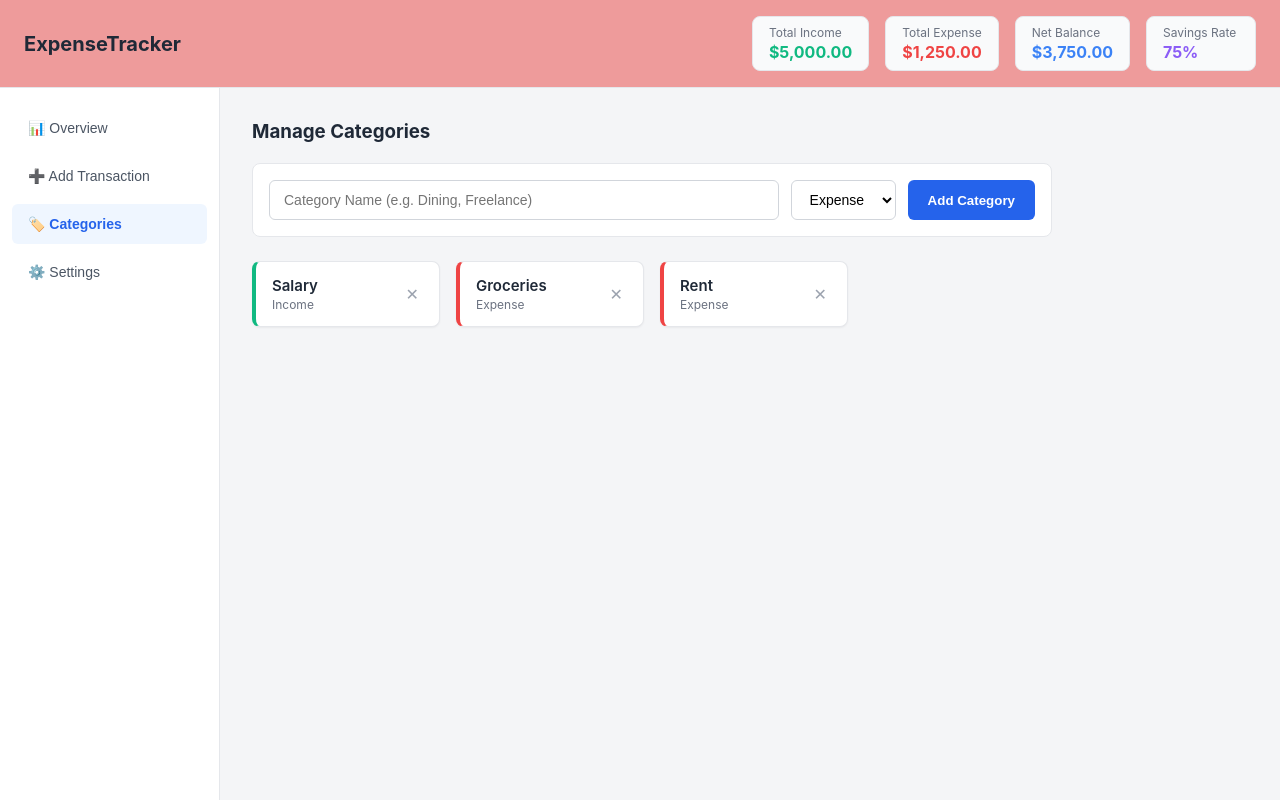
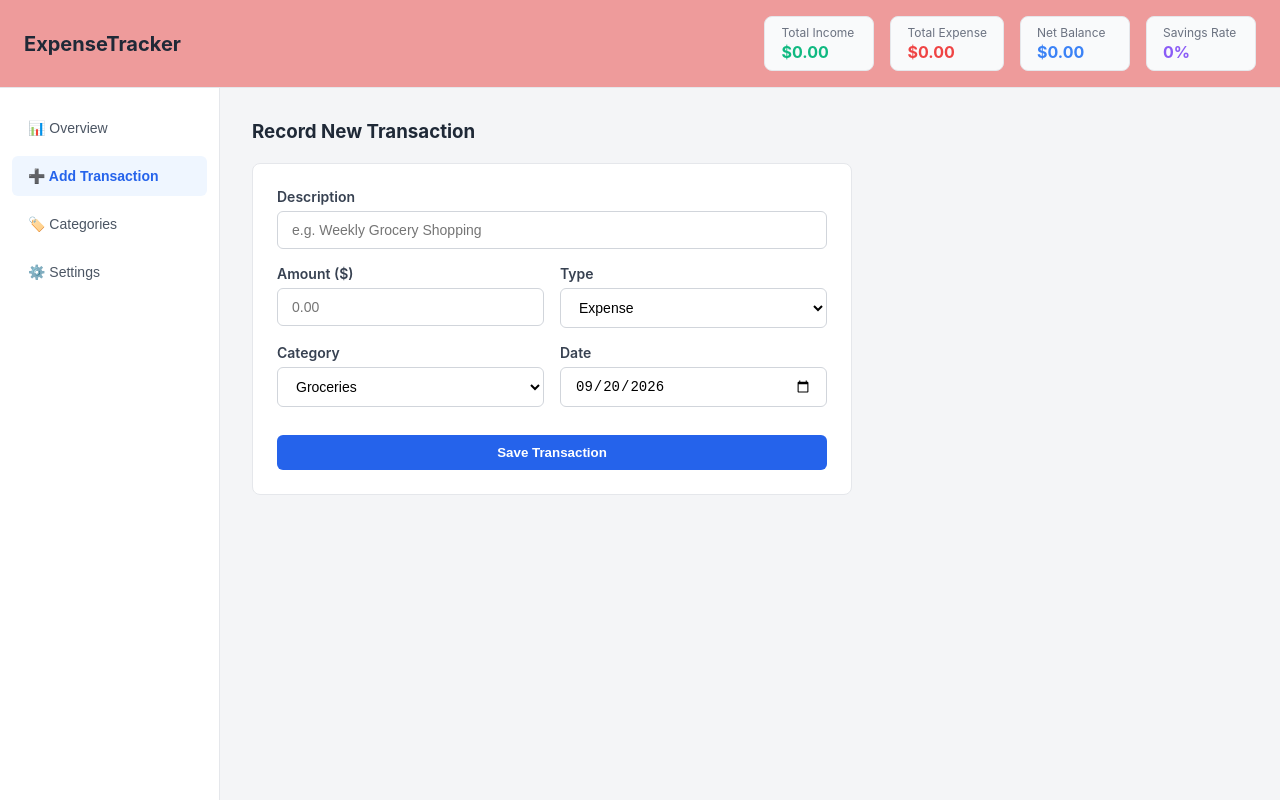
Before and after one commit to geniesaiful/projects, a React (Vite) app in the folder nodeTryout/expense-tracker/: page / in a window 1280 px wide. Built offline with nearby package versions, Linux system fonts and the light colour scheme.

Commit message:
stat update

```diff
--- a/nodeTryout/expense-tracker/src/App.jsx
+++ b/nodeTryout/expense-tracker/src/App.jsx
@@ -2,9 +2,9 @@ import React, { useState, useEffect } from 'react';
 import './App.css';
 
 export default function App() {
-  const [activeTab, setActiveTab] = useState('categories');
+  const [activeTab, setActiveTab] = useState('add');
 
-  // 1. CATEGORIES STATE (Local Storage)
+  // 1. CATEGORIES STATE
   const [categories, setCategories] = useState(() => {
     const saved = localStorage.getItem('expense_tracker_categories');
     return saved ? JSON.parse(saved) : [
@@ -14,17 +14,16 @@ export default function App() {
     ];
   });
 
-  // 2. TRANSACTIONS STATE (Local Storage)
+  // 2. TRANSACTIONS STATE
   const [transactions, setTransactions] = useState(() => {
     const saved = localStorage.getItem('expense_tracker_transactions');
     return saved ? JSON.parse(saved) : [];
   });
 
-  // 3. CATEGORY FORM STATE
+  // FORM STATES
   const [categoryName, setCategoryName] = useState('');
   const [categoryType, setCategoryType] = useState('expense');
 
-  // 4. TRANSACTION FORM STATE
   const [txDescription, setTxDescription] = useState('');
   const [txAmount, setTxAmount] = useState('');
   const [txType, setTxType] = useState('expense');
@@ -32,7 +31,7 @@ export default function App() {
   const [txDate, setTxDate] = useState(new Date().toISOString().split('T')[0]);
   const [successMsg, setSuccessMsg] = useState('');
 
-  // 5. LOCALSTORAGE PERSISTENCE EFFECTS
+  // LOCAL STORAGE EFFECTS
   useEffect(() => {
     localStorage.setItem('expense_tracker_categories', JSON.stringify(categories));
   }, [categories]);
@@ -41,7 +40,6 @@ export default function App() {
     localStorage.setItem('expense_tracker_transactions', JSON.stringify(transactions));
   }, [transactions]);
 
-  // Set default category whenever transaction type or categories change
   useEffect(() => {
     const available = categories.filter(cat => cat.type === txType);
     if (available.length > 0) {
@@ -51,7 +49,31 @@ export default function App() {
     }
   }, [txType, categories]);
 
-  // HANDLERS FOR CATEGORIES
+  // ====================================================
+  // DYNAMIC HEADER CALCULATIONS
+  // ====================================================
+  const totalIncome = transactions
+    .filter(t => t.type === 'income')
+    .reduce((sum, t) => sum + Number(t.amount), 0);
+
+  const totalExpense = transactions
+    .filter(t => t.type === 'expense')
+    .reduce((sum, t) => sum + Number(t.amount), 0);
+
+  const netBalance = totalIncome - totalExpense;
+
+  const savingsRate = totalIncome > 0
+    ? Math.round((netBalance / totalIncome) * 100)
+    : 0;
+
+  const formatCurrency = (amount) => {
+    return new Intl.NumberFormat('en-US', {
+      style: 'currency',
+      currency: 'USD',
+    }).format(amount);
+  };
+
+  // HANDLERS
   const handleAddCategory = (e) => {
     e.preventDefault();
     if (!categoryName.trim()) return;
@@ -70,7 +92,6 @@ export default function App() {
     setCategories(categories.filter(cat => cat.id !== id));
   };
 
-  // HANDLER FOR ADD TRANSACTION
   const handleAddTransaction = (e) => {
     e.preventDefault();
     if (!txDescription.trim() || !txAmount || Number(txAmount) <= 0) return;
@@ -84,44 +105,42 @@ export default function App() {
       date: txDate,
     };
 
-    setTransactions([newTransaction, ...transactions]); // Prepend newest transaction
+    setTransactions([newTransaction, ...transactions]);
     setTxDescription('');
     setTxAmount('');
 
-    // Show temporary success feedback
     setSuccessMsg('Transaction added successfully!');
     setTimeout(() => setSuccessMsg(''), 3000);
   };
 
-  // Filter categories to only show ones that match selected type (income/expense)
   const filteredCategories = categories.filter(cat => cat.type === txType);
 
   return (
     <div className="app-container">
 
-      {/* HEADER */}
+      {/* HEADER WITH DYNAMIC STATS */}
       <header className="header">
         <h2 className="logo">ExpenseTracker</h2>
 
         <div className="stats-row">
           <div className="stat-card">
             <span className="stat-label">Total Income</span>
-            <strong className="income-text">$5,000.00</strong>
+            <strong className="income-text">{formatCurrency(totalIncome)}</strong>
           </div>
 
           <div className="stat-card">
             <span className="stat-label">Total Expense</span>
-            <strong className="expense-text">$1,250.00</strong>
+            <strong className="expense-text">{formatCurrency(totalExpense)}</strong>
           </div>
 
           <div className="stat-card">
             <span className="stat-label">Net Balance</span>
-            <strong className="balance-text">$3,750.00</strong>
+            <strong className="balance-text">{formatCurrency(netBalance)}</strong>
           </div>
 
           <div className="stat-card">
             <span className="stat-label">Savings Rate</span>
-            <strong className="savings-text">75%</strong>
+            <strong className="savings-text">{savingsRate}%</strong>
           </div>
         </div>
       </header>
@@ -168,7 +187,6 @@ export default function App() {
             </div>
           )}
 
-          {/* ADD TRANSACTION TAB */}
           {activeTab === 'add' && (
             <div className="transaction-container">
               <h3 className="category-title">Record New Transaction</h3>
@@ -176,8 +194,6 @@ export default function App() {
               {successMsg && <div className="success-banner">{successMsg}</div>}
 
               <form onSubmit={handleAddTransaction} className="transaction-card">
-
-                {/* Description */}
                 <div className="form-group">
                   <label>Description</label>
                   <input
@@ -189,7 +205,6 @@ export default function App() {
                   />
                 </div>
 
-                {/* Amount & Type */}
                 <div className="form-row">
                   <div className="form-group">
                     <label>Amount ($)</label>
@@ -215,7 +230,6 @@ export default function App() {
                   </div>
                 </div>
 
-                {/* Category & Date */}
                 <div className="form-row">
                   <div className="form-group">
                     <label>Category</label>
@@ -249,12 +263,10 @@ export default function App() {
                 <button type="submit" className="add-btn" style={{ width: '100%', marginTop: '12px' }}>
                   Save Transaction
                 </button>
-
               </form>
             </div>
           )}
 
-          {/* CATEGORIES TAB */}
           {activeTab === 'categories' && (
             <div className="category-container">
               <h3 className="category-title">Manage Categories</h3>
@@ -262,7 +274,7 @@ export default function App() {
               <form onSubmit={handleAddCategory} className="category-form">
                 <input
                   type="text"
-                  placeholder="Category Name (e.g. Dining, Freelance)"
+                  placeholder="Category Name"
                   value={categoryName}
                   onChange={(e) => setCategoryName(e.target.value)}
                   className="category-input"
```
